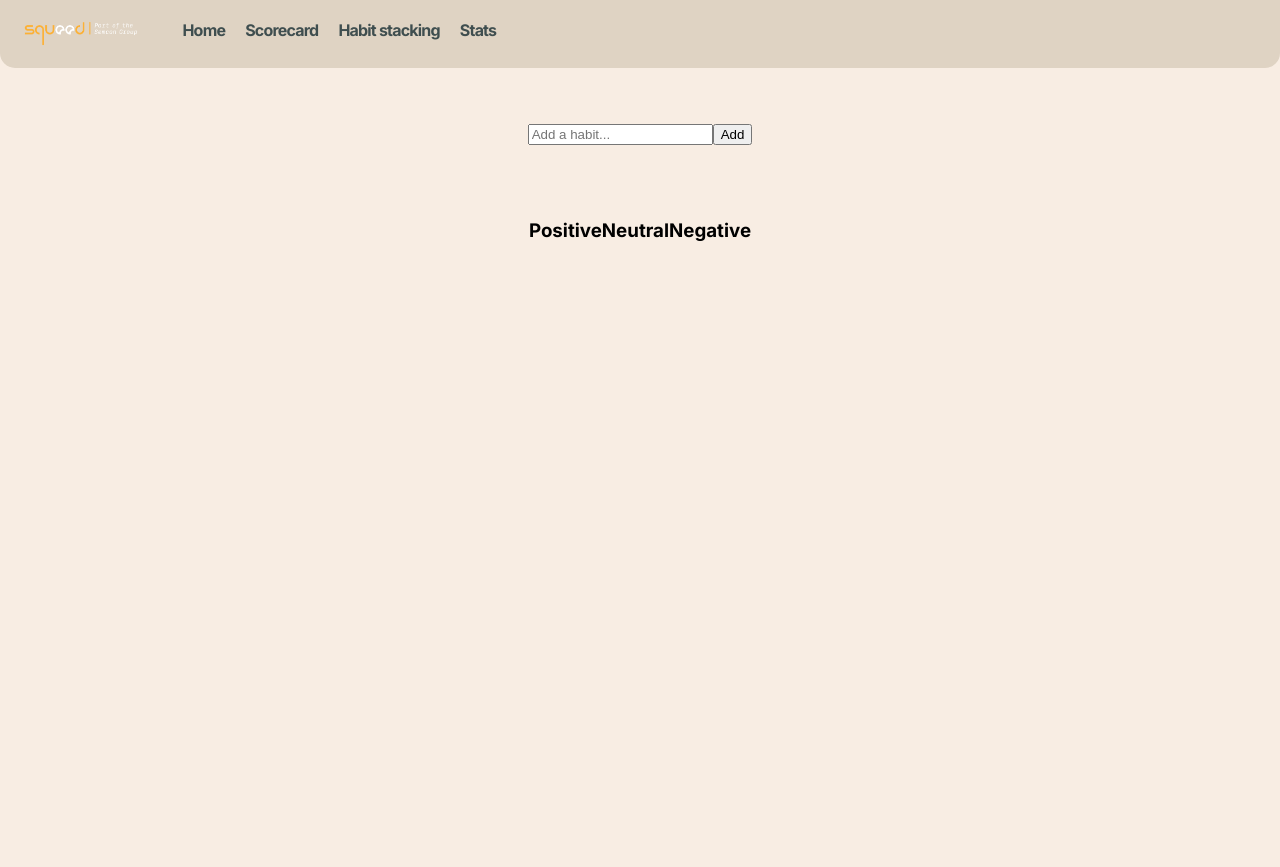
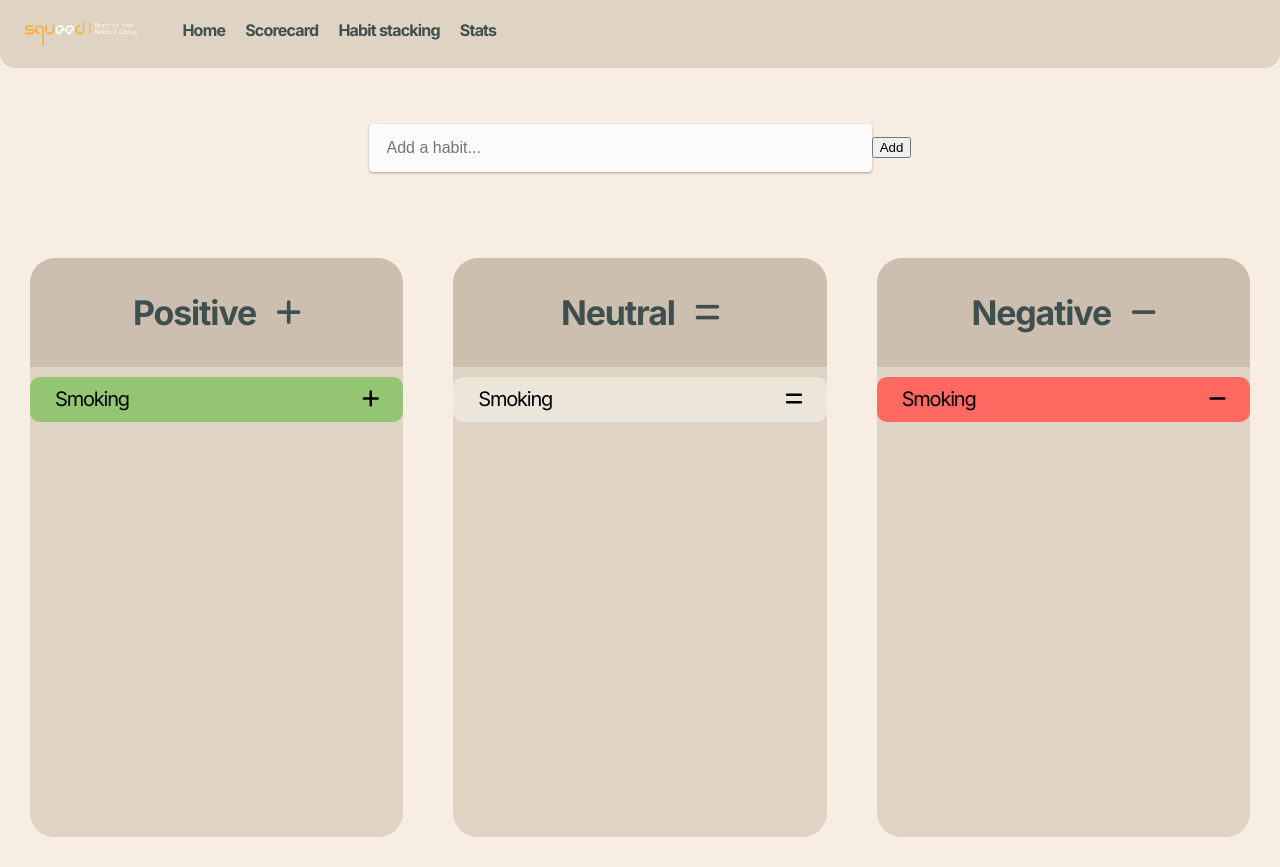
Before and after one commit to ChristopherHearne/React-Project, a React (Create React App) app: page / in a window 1280 px wide. Before the commit the page ends 800 px from the top, so only its background shows below. Built offline with nearby package versions, Linux system fonts and the light colour scheme.

Commit message:
mockup of categorycomponent completed, styled text-input

```diff
--- a/src/App.css
+++ b/src/App.css
@@ -207,6 +207,24 @@ body{
   align-items: center;
 }
 
+.input--container input{
+  width: 40%;
+  color: rgb(36, 35, 42);
+  font-size: 16px;
+  line-height: 20px;
+  min-height: 28px;
+  border-radius: 4px;
+  padding: 8px 16px;
+  border: 2px solid transparent;
+  box-shadow: rgb(0 0 0 / 12%) 0px 1px 3px, rgb(0 0 0 / 24%) 0px 1px 2px;
+  background: rgb(251, 251, 251);
+  transition: all 0.1s ease 0s;
+}
+
+.input--container input:focus{
+  border: 2px solid rgb(124, 138, 255);
+}
+
 .habits--container{
   display: grid;
   justify-items: center;
@@ -278,4 +296,63 @@ body{
   align-items: center;
   margin: 0 auto;
   height: auto;
+  padding: 5px;
 }
+
+.positive--container, .neutral--container, .negative--container{
+  width: 35%;
+  height: auto;
+  display: block;
+  padding: 0;
+  margin: 25px;
+  background-color: #ccbfaf;
+  border-radius: 25px 25px 25px 25px;
+}
+
+.category--list{
+  background-color: #DFD3C3;
+  height: 450px;
+  width: 100%;
+  border-radius: 0 0 25px 25px;
+  padding: 10px 0 10px 0;
+}
+
+.category--header{
+  display: flex;
+  align-items: center;
+  justify-content: center;
+  text-align: center;
+  color: #3F4E4F;
+  font-size: 29px;
+  font-weight: 700;
+  letter-spacing: -0.04em;
+}
+
+.category--header h3{
+  margin-right: 20px;
+}
+
+.category--item--negative, .category--item--positive, .category--item--neutral{
+  font-size: 20px;
+  width: auto;
+  height: 10%;
+  border-radius: 10px;
+  display: flex;
+  justify-content: space-between;
+  align-items: center;
+  padding: 0 25px 0 25px;
+  font-weight: 400;
+  letter-spacing: -0.06em;
+}
+
+.category--item--negative{
+  background-color: #ff6961;
+}
+
+.category--item--positive{
+  background-color: #93C572;
+}
+
+.category--item--neutral{
+  background-color: #EBE6D9;
+}
--- a/src/components/CategoryComponent.jsx
+++ b/src/components/CategoryComponent.jsx
@@ -4,13 +4,40 @@ export default function CategoryComponent(){
     return(
         <div className="category--container">
             <div className="positive--container">
-                <h3>Positive</h3>
+                <div className="category--header">
+                    <h3>Positive</h3>
+                    <i class="fa-solid fa-plus"></i>
+                </div>
+                <div className="category--list">
+                    <div className="category--item--positive">
+                        <span className="category--item--name">Smoking</span>
+                        <i class="fa-solid fa-plus"></i>
+                    </div>
+                </div>
             </div>
             <div className="neutral--container">
-                <h3>Neutral</h3>
+                <div className="category--header">
+                    <h3>Neutral</h3>
+                    <i class="fa-solid fa-equals"></i>
+                </div>
+                <div className="category--list">
+                    <div className="category--item--neutral">
+                        <span className="category--item--name">Smoking</span>
+                        <i class="fa-solid fa-equals"></i>
+                    </div>
+                </div>
             </div>
             <div className="negative--container">
-                <h3>Negative</h3>
+                <div className="category--header">
+                    <h3>Negative</h3>
+                    <i class="fa-solid fa-minus"></i>
+                </div>
+                <div className="category--list">
+                    <div className="category--item--negative">
+                        <span className="category--item--name">Smoking</span>
+                        <i class="fa-solid fa-minus"></i>
+                    </div>
+                </div>
             </div>
         </div>
     )
```
